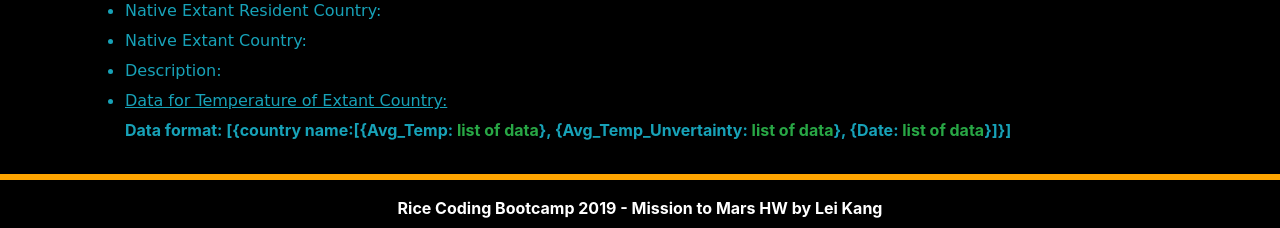
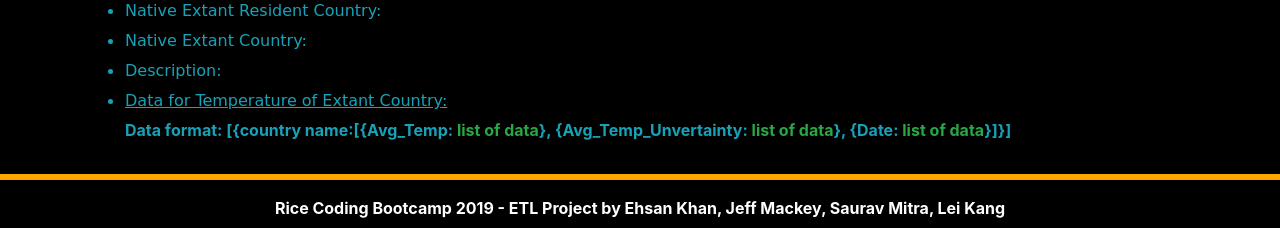
Before and after one commit to koudash/Endangered-Animals, a Flask app: page / in a window 1280 px wide; the page is wider, and only the part inside the window is pictured. Shown: the part 725-953 px from the top of that part. Run offline with Flask 2, Linux system fonts and the light colour scheme; data that the repository does not hold is empty; some libraries are stand-ins or nearby versions; some web fonts are replaced.

Commit message:
change content in footer

```diff
--- a/notebooks/app/templates/index.html
+++ b/notebooks/app/templates/index.html
@@ -169,7 +169,7 @@
             <!-- |||pg-lyt-body ends||| -->
             </div>
             <!-- |||pg-lyt-footer||| -->
-                <div id='pg-lyt-footer'><hr id='hr-footer'>Rice Coding Bootcamp 2019 - Mission to Mars HW by Lei Kang</div>
+                <div id='pg-lyt-footer'><hr id='hr-footer'>Rice Coding Bootcamp 2019 - ETL Project by Ehsan Khan, Jeff Mackey, Saurav Mitra, Lei Kang</div>
         <!-- ||pg-lyt-container ends|| -->
         </div>
     <!-- |body ends| -->
```
